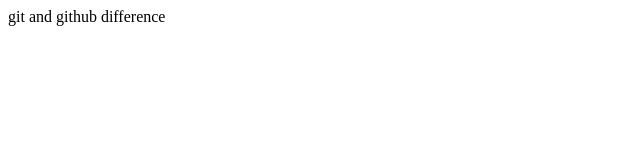
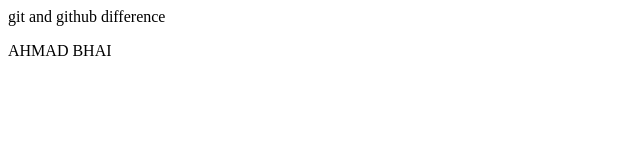
Before and after one commit to Anshumyit/Rajendra122, a plain HTML site: page index.html in a window 1280 px wide. Shown: the whole page, without its empty margins (0-640 px from the left). Drawn offline with Linux system fonts and the light colour scheme.

Commit message:
new file add

```diff
--- a/index.html
+++ b/index.html
@@ -1 +1,2 @@
 <p>git and github difference</p>
+<P>AHMAD BHAI</P>
```
Also changed, not shown: 1 other file.
